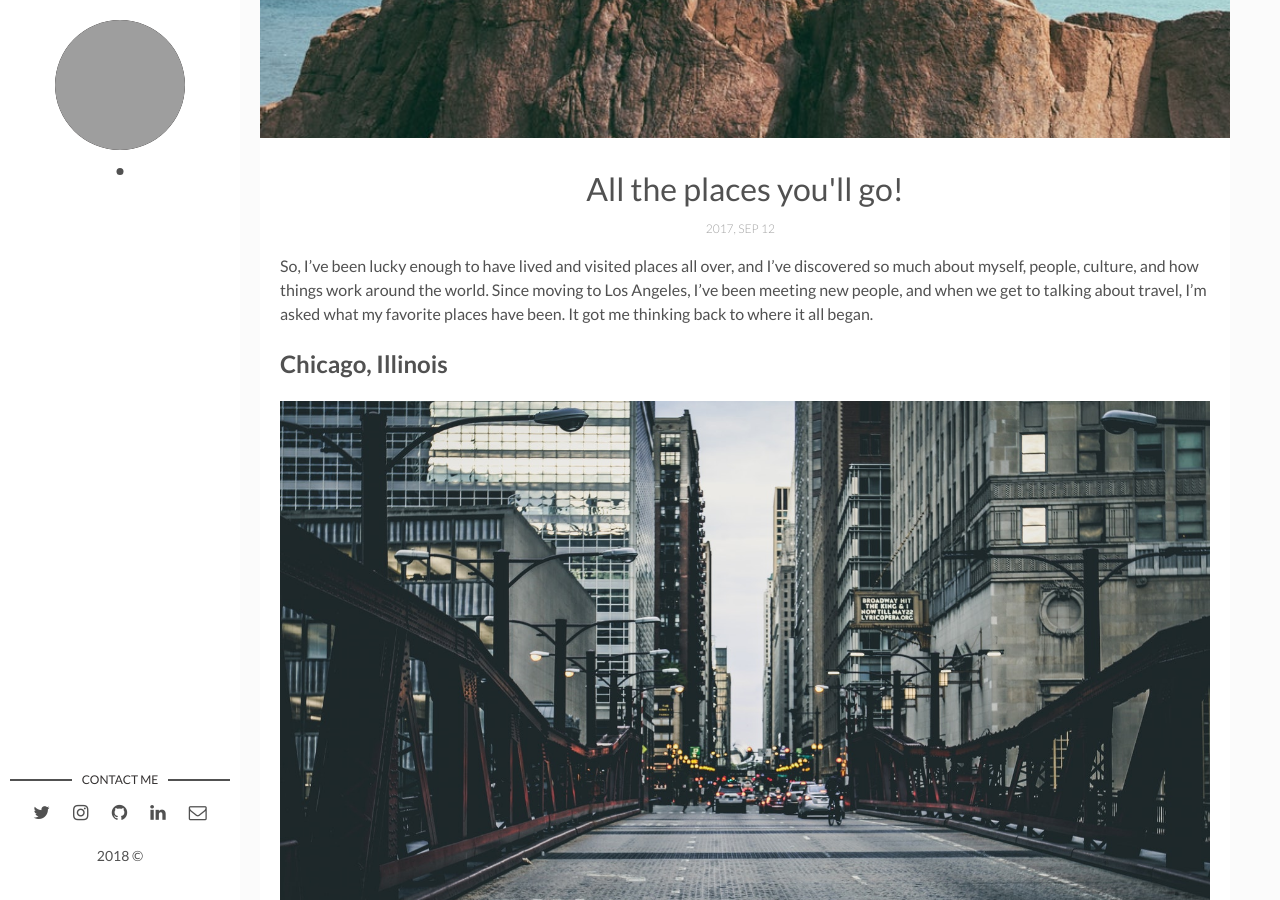
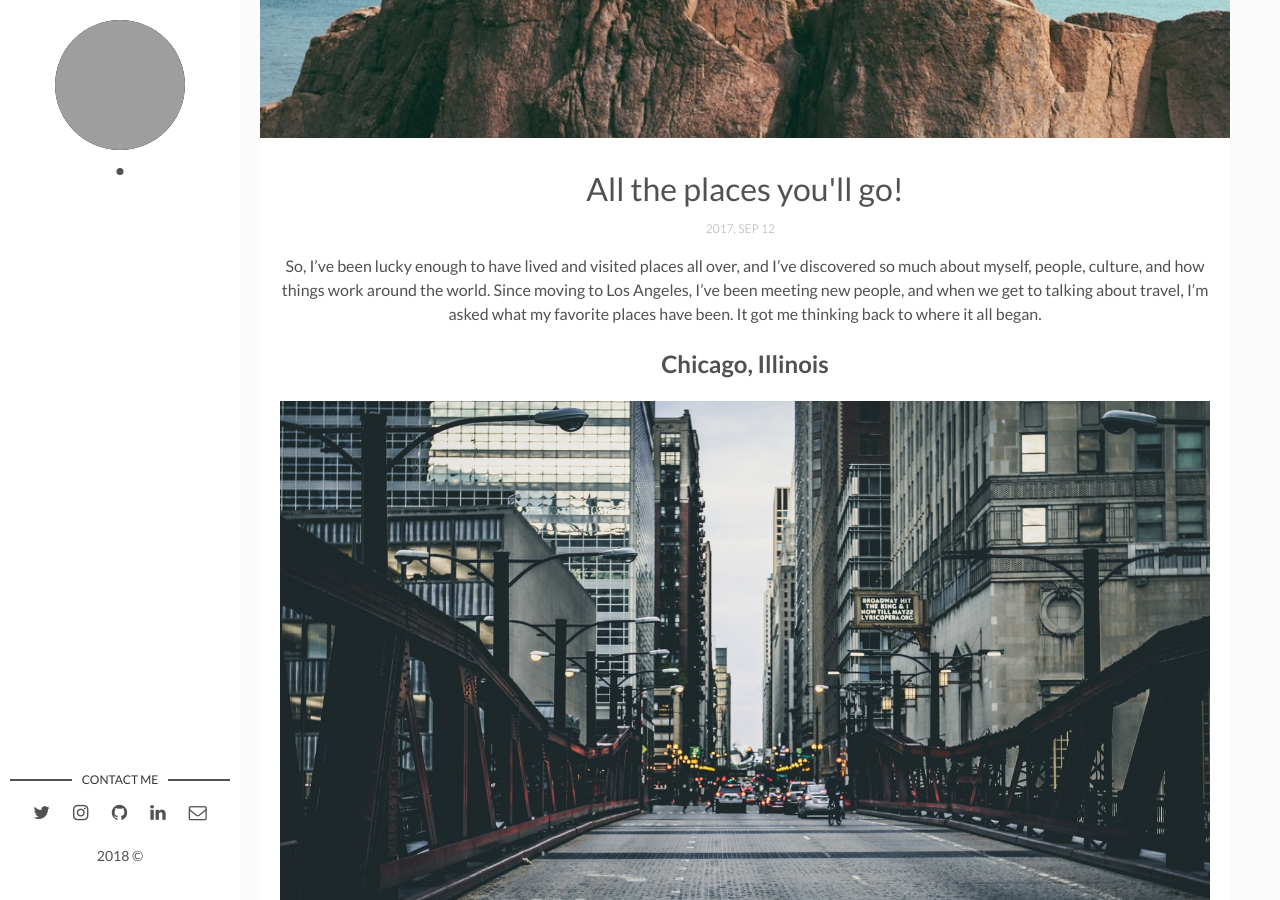
Before and after one commit to mynameiskaleb/johnnyromano.github.io, a Jekyll site: the page built from _posts/2017-09-12-all-the-places-youll-go.html, in a window 1280 px wide and 900 px high, scrolled down 382 px. Built offline with Jekyll 4.4.1, drawn with Linux system fonts in a browser that asks for light colours; grey boxes are pictures that could not be loaded.

Commit message:
update scheme

```diff
--- a/_layouts/post.html
+++ b/_layouts/post.html
@@ -13,8 +13,9 @@ layout: main
       <header class="header-page">
         <h1 class="page-title">{{page.title}}</h1>
         <div class="page-date"><span>{{page.date | date: '%Y, %b %d'}}&nbsp;&nbsp;&nbsp;&nbsp;</span></div>
+        {{page.content | markdownify}}
       </header>
-      {{page.content | markdownify}}
+
       <div class="page-footer">
         <div class="page-share">
           <a href="https://twitter.com/intent/tweet?text={{ page.title }}&url={{ site.url }}{{ page.url }}" title="Share on Twitter" rel="nofollow" target="_blank">Twitter</a>
```
